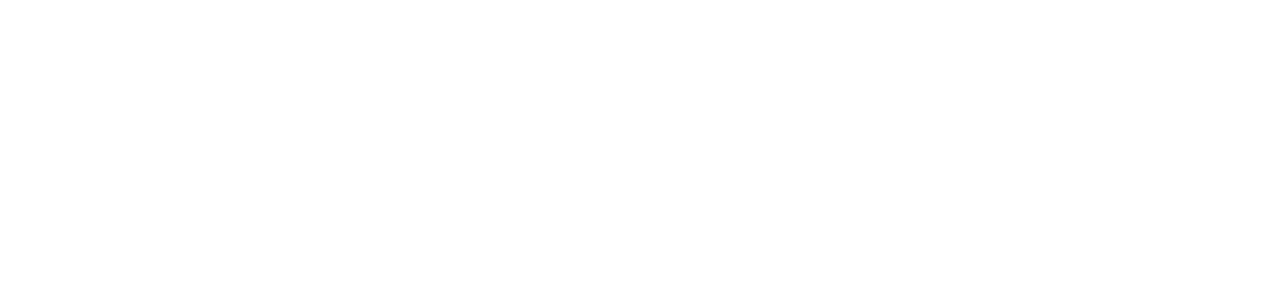
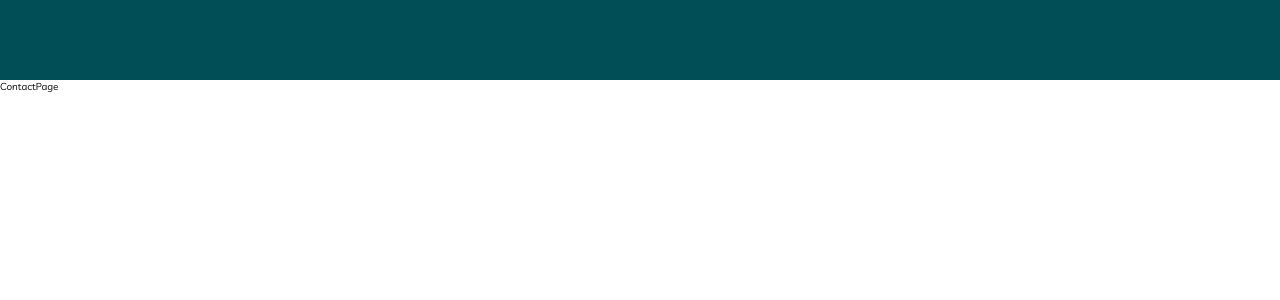
Before and after one commit to carlostrujilloneyra/landing-page-project, a React (Vite) app: page /contact in a window 1280 px wide. Shown: the top 300 px of the page. Built offline with nearby package versions, Linux system fonts and the light colour scheme.

Commit message:
Rutas creadas

```diff
--- a/src/App.tsx
+++ b/src/App.tsx
@@ -1,7 +1,9 @@
+import { AppRouter } from "./router/AppRouter"
 
 export const App = () => {
 	return (
 		<>
+			<AppRouter />
 		</>
 	)
 }
--- a/src/landing/pages/AboutPage.tsx
+++ b/src/landing/pages/AboutPage.tsx
@@ -2,6 +2,7 @@
 export const AboutPage = () => {
 	return (
 		<>
+			<p>AboutPage</p>
 		</>
 	)
 }
--- a/src/landing/pages/ContactPage.tsx
+++ b/src/landing/pages/ContactPage.tsx
@@ -2,6 +2,7 @@
 export const ContactPage = () => {
 	return (
 		<>
+			<p>ContactPage</p>
 		</>
 	)
 }
--- a/src/landing/pages/HomePage.tsx
+++ b/src/landing/pages/HomePage.tsx
@@ -2,6 +2,7 @@
 export const HomePage = () => {
 	return (
 		<>
+			<p>HomePage</p>
 		</>
 	)
 }
--- /dev/null
+++ b/src/landing/pages/index.ts
@@ -0,0 +1,4 @@
+
+export * from './HomePage';
+export * from './AboutPage';
+export * from './ContactPage';
--- a/src/main.tsx
+++ b/src/main.tsx
@@ -1,10 +1,13 @@
 import React from 'react'
 import ReactDOM from 'react-dom/client'
 import { App } from './App'
+import { BrowserRouter, HashRouter } from 'react-router-dom';
 import './styles.css';
 
 ReactDOM.createRoot(document.getElementById('root') as HTMLElement).render(
   <React.StrictMode>
-    <App />
+    <BrowserRouter>
+      <App />
+    </BrowserRouter>
   </React.StrictMode>,
 )
--- a/src/router/AppRouter.tsx
+++ b/src/router/AppRouter.tsx
@@ -1,4 +1,6 @@
+import { Navigate, Route, Routes } from "react-router-dom"
 import { Header } from "../landing/components/shared"
+import { AboutPage, ContactPage, HomePage } from "../landing/pages"
 
 export const AppRouter = () => {
 	return (
@@ -6,7 +8,15 @@
 			<Header />
 
 			{/* Aquí van las rutas */}
+			<Routes>
 
+				<Route path='/' element={<HomePage />} />
+				<Route path='/about' element={<AboutPage />} />
+				<Route path='/contact' element={<ContactPage />} />
+
+				<Route path='*' element={<Navigate to ='/' />} />
+
+			</Routes>
 
 		</>
 	)
--- a/src/styles.css
+++ b/src/styles.css
@@ -26,7 +26,7 @@
 }
 
 /* Estilos para tipografías generales */
-h1{
+/* h1{
 	color: var(--colorWhite);
 	font-size: 4rem;
 	font-weight: 700;
@@ -46,4 +46,8 @@
 	color: var(--colorWhite);
 	font-size: 1.5rem;
 	line-height: 1.3;
+} */
+
+p{
+	color: #000;
 }
```
